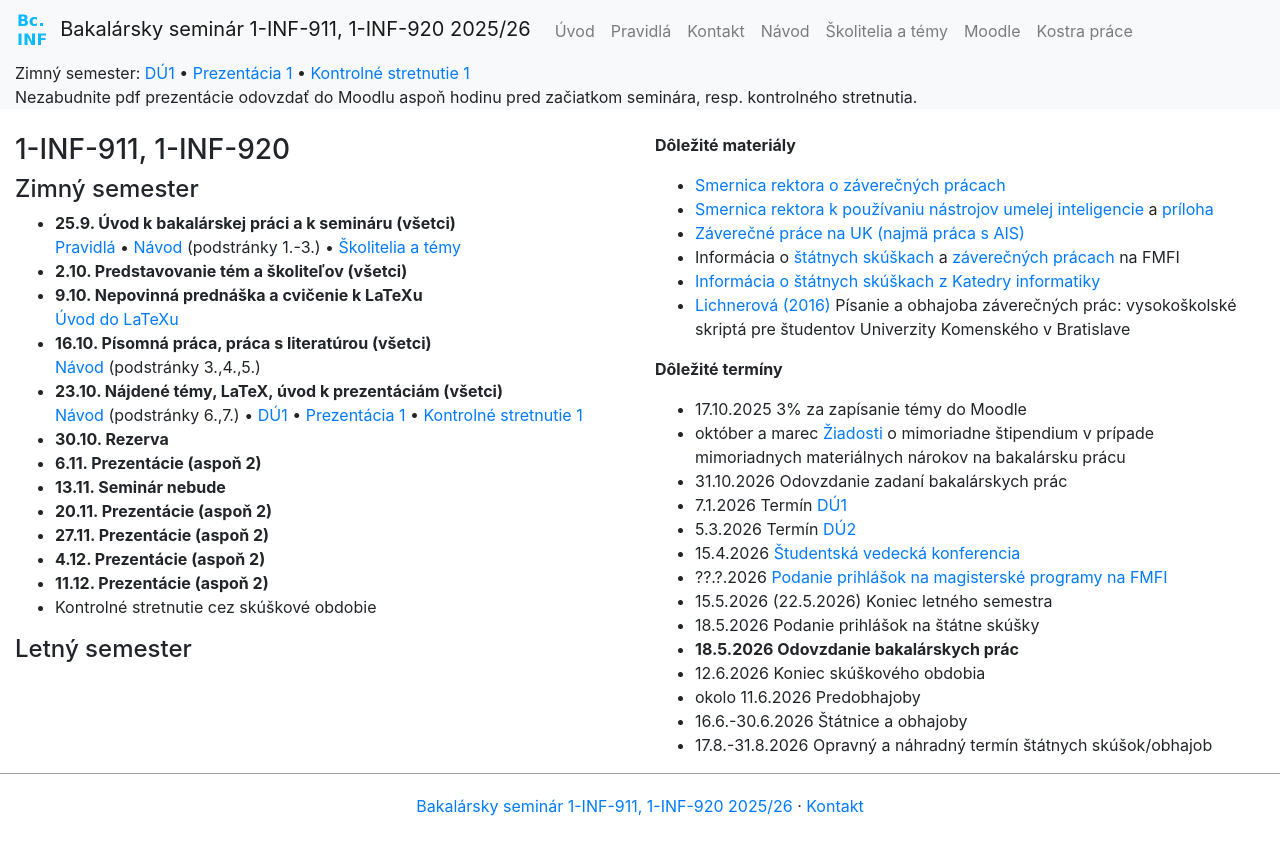
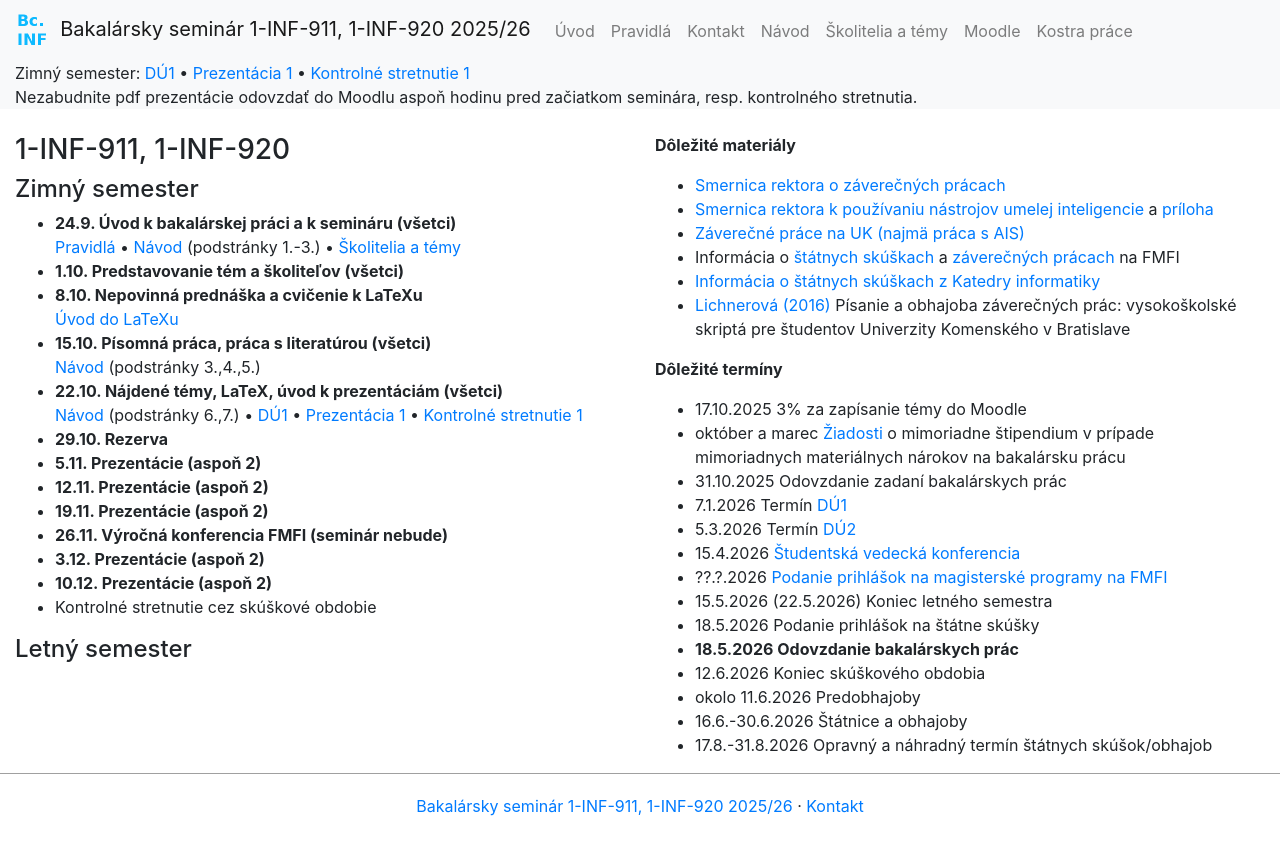
Before and after one commit to bbrejova/bcinf, a Jekyll site: the page built from index.md, in a window 1280 px wide. Shown: the top 855 px of the page. Built offline with Jekyll 4.4.1, drawn with Linux system fonts in a browser that asks for light colours; nearby versions of some CDN libraries.

Commit message:
Update datumy a templeta prace

```diff
--- a/_data/dates.yml
+++ b/_data/dates.yml
@@ -3,7 +3,7 @@ dates: |
 
   - 17.10.2025 3% za zapísanie témy do Moodle
   - október a marec [Žiadosti](https://zona.fmph.uniba.sk/fileadmin/fmfi/fakulta/tlaciva/ziadost_JMS-SK.pdf) o mimoriadne štipendium v prípade mimoriadnych materiálnych nárokov na bakalársku prácu
-  - 31.10.2026 Odovzdanie zadaní bakalárskych prác
+  - 31.10.2025 Odovzdanie zadaní bakalárskych prác
   - 7.1.2026 Termín [DÚ1](./DÚ1.md)
   - 5.3.2026 Termín [DÚ2](./DÚ2.html)
   - 15.4.2026 [Študentská vedecká konferencia](https://zona.fmph.uniba.sk/studentska-vedecka-konferencia/) <!-- (predregistrácia príspevkov 27.3., odovzdanie 3.4.2023) -->
--- a/index.md
+++ b/index.md
@@ -7,22 +7,22 @@ layout: index
 
 #### Zimný semester
 
-* **25.9. Úvod k bakalárskej práci a k semináru (všetci)**<br>
+* **24.9. Úvod k bakalárskej práci a k semináru (všetci)**<br>
 [Pravidlá](./Pravidlá_ZS.md)  • [Návod](./Návod.md) (podstránky 1.-3.)  •  [Školitelia a témy](./Školitelia.md)
-* **2.10. Predstavovanie tém a školiteľov (všetci)**
-* **9.10. Nepovinná prednáška a cvičenie k LaTeXu**<br>
+* **1.10. Predstavovanie tém a školiteľov (všetci)**
+* **8.10. Nepovinná prednáška a cvičenie k LaTeXu**<br>
 [Úvod do LaTeXu](./Úvod_do_LaTeXu.md)
-* **16.10. Písomná práca, práca s literatúrou (všetci)**<br>
+* **15.10. Písomná práca, práca s literatúrou (všetci)**<br>
 [Návod](./Návod.md) (podstránky 3.,4.,5.)
-* **23.10. Nájdené témy, LaTeX, úvod k prezentáciám (všetci)**<br>
+* **22.10. Nájdené témy, LaTeX, úvod k prezentáciám (všetci)**<br>
 [Návod](./Návod.md) (podstránky 6.,7.) •  [DÚ1](./DÚ1.md) • [Prezentácia 1](./Prezentácia_1.md) • [Kontrolné stretnutie 1](./Kontrolné_stretnutie_1.md) <!-- • [Oznamy](Oznamy_október.md) -->
-* **30.10. Rezerva**
-* **6.11. Prezentácie (aspoň 2)**<br>
-* **13.11. Seminár nebude**
-* **20.11. Prezentácie (aspoň 2)**<br>
-* **27.11. Prezentácie (aspoň 2)**<br>
-* **4.12. Prezentácie (aspoň 2)**<br>
-* **11.12. Prezentácie (aspoň 2)**<br>
+* **29.10. Rezerva**
+* **5.11. Prezentácie (aspoň 2)**<br>
+* **12.11. Prezentácie (aspoň 2)**
+* **19.11. Prezentácie (aspoň 2)**<br>
+* **26.11. Výročná konferencia FMFI (seminár nebude)**<br>
+* **3.12. Prezentácie (aspoň 2)**<br>
+* **10.12. Prezentácie (aspoň 2)**<br>
 * Kontrolné stretnutie cez skúškové obdobie
 
 #### Letný semester
```
Also changed, not shown: 1 other file.
